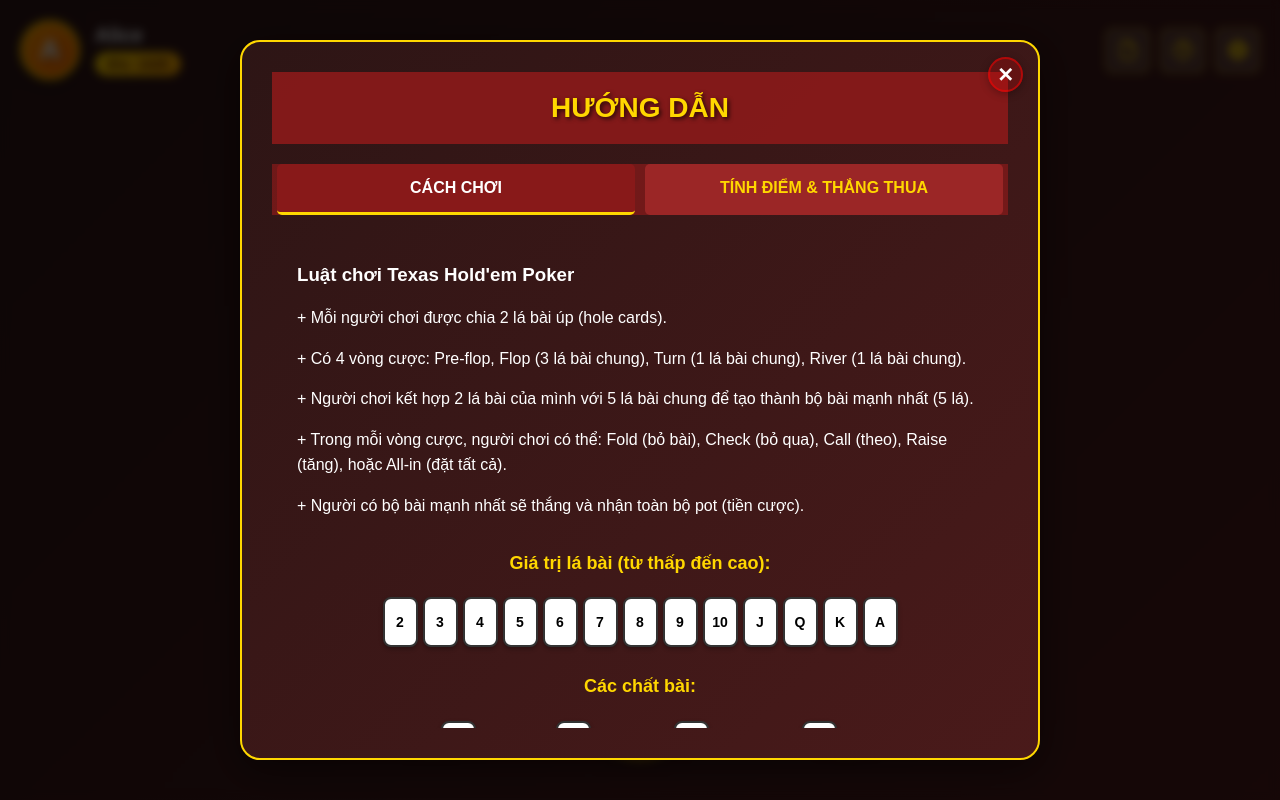
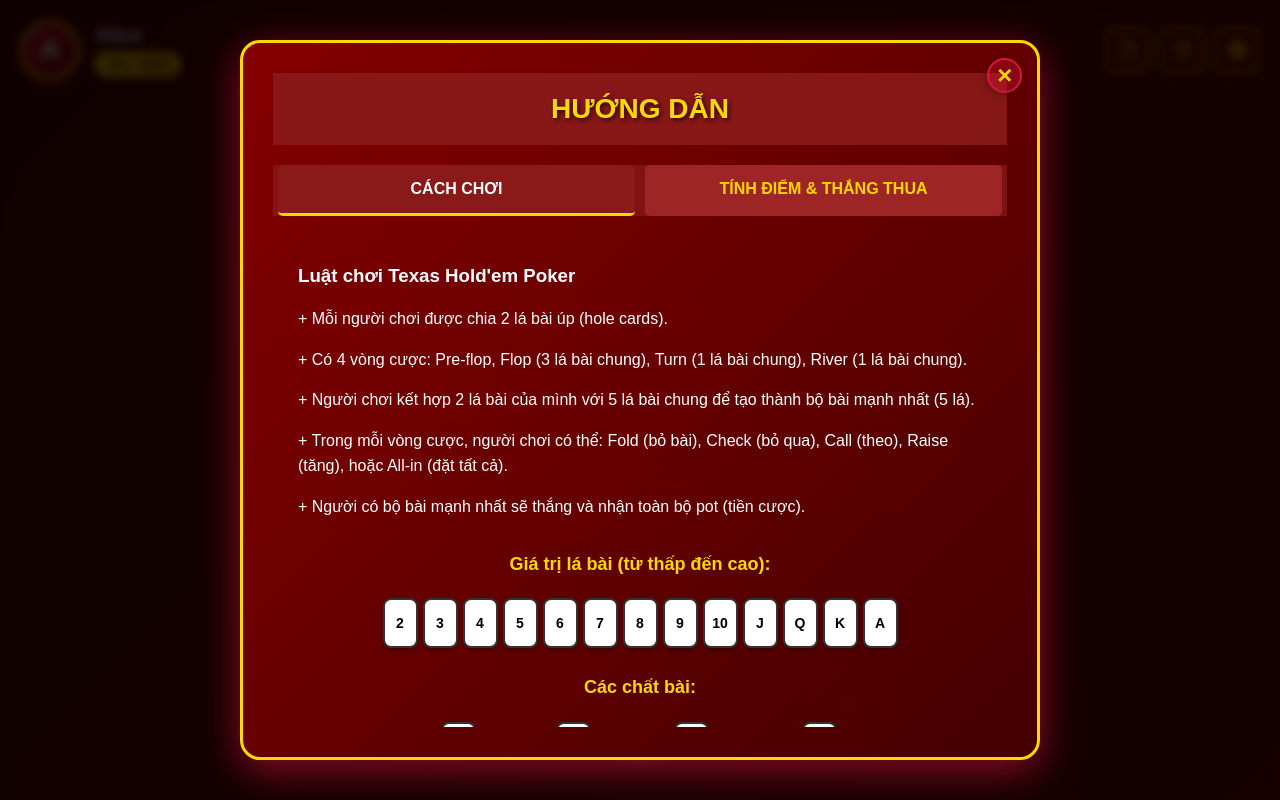
Before and after one commit to mrpoponep/card-game_FE, a React (Vite) app: page / in a window 1280 px wide. Both pictures are taken after a click on the button 1182 px from the left and 50 px from the top of the page. Built offline with nearby package versions, Linux system fonts and the light colour scheme; no server answers.

Commit message:
Fix home screen color theme

```diff
--- a/frontend/src/pages/home/Home.css
+++ b/frontend/src/pages/home/Home.css
@@ -10,7 +10,7 @@ html, body {
     width: 100%;
     height: 100%;
     overflow: hidden;
-    background: #2d1515;
+    background: #460000;
 }
 
 #root {
@@ -30,8 +30,7 @@ html, body {
     height: 100vh;
     margin: 0;
     padding: 20px;
-    background:
-            linear-gradient(135deg, #2d1515 0%, #4a1a1a 25%, #5a1515 50%, #4a1a1a 75%, #2d1515 100%);
+    background: linear-gradient(135deg, rgba(139, 0, 0, 0.95) 0%, rgba(70, 0, 0, 0.98) 50%, rgba(139, 0, 0, 0.95) 100%);
     background-size: 400% 400%;
     animation: gradientShift 15s ease infinite;
     display: flex;
@@ -43,6 +42,12 @@ html, body {
     position: fixed;
     top: 0;
     left: 0;
+}
+
+@keyframes gradientShift {
+    0% { background-position: 0% 50%; }
+    50% { background-position: 100% 50%; }
+    100% { background-position: 0% 50%; }
 }
 
 /* ========================================
@@ -68,7 +73,7 @@ html, body {
     width: 60px;
     height: 60px;
     border-radius: 50%;
-    background: linear-gradient(135deg, #ff9500 0%, #ff6b00 100%);
+    background: linear-gradient(135deg, #dc143c 0%, #8B0000 100%);
     border: 3px solid #FFD700;
     display: flex;
     align-items: center;
@@ -77,7 +82,7 @@ html, body {
     font-weight: bold;
     color: white;
     text-shadow: 2px 2px 4px rgba(0, 0, 0, 0.5);
-    box-shadow: 0 4px 10px rgba(0, 0, 0, 0.3);
+    box-shadow: 0 4px 10px rgba(220, 20, 60, 0.6);
 }
 
 .user-details {
@@ -102,12 +107,12 @@ html, body {
 
 .elo-badge {
     background: linear-gradient(135deg, #FFD700 0%, #FFA500 100%);
-    color: #3d0a0a;
+    color: #460000;
     padding: 4px 12px;
     border-radius: 15px;
     font-weight: bold;
     font-size: 14px;
-    box-shadow: 0 2px 6px rgba(0, 0, 0, 0.3);
+    box-shadow: 0 2px 6px rgba(255, 215, 0, 0.5);
 }
 
 .top-right-icons {
@@ -118,8 +123,8 @@ html, body {
 .icon-btn {
     width: 45px;
     height: 45px;
-    background: rgba(255, 255, 255, 0.15);
-    border: 2px solid rgba(255, 215, 0, 0.4);
+    background: rgba(139, 0, 0, 0.6);
+    border: 2px solid #FFD700;
     border-radius: 8px;
     display: flex;
     align-items: center;
@@ -137,7 +142,7 @@ html, body {
 }
 
 .icon-btn:hover {
-    background: rgba(255, 215, 0, 0.3);
+    background: rgba(220, 20, 60, 0.8);
     transform: scale(1.05);
     box-shadow: 0 4px 12px rgba(255, 215, 0, 0.4);
 }
@@ -150,7 +155,7 @@ html, body {
     display: flex;
     align-items: center;
     gap: 15px;
-    background: linear-gradient(135deg, rgba(255, 215, 0, 0.2) 0%, rgba(255, 165, 0, 0.15) 100%);
+    background: linear-gradient(135deg, rgba(139, 0, 0, 0.7) 0%, rgba(70, 0, 0, 0.8) 100%);
     padding: 12px 25px;
     border-radius: 50px;
     border: 2px solid #FFD700;
@@ -200,7 +205,7 @@ html, body {
 }
 
 .action-btn {
-    background: linear-gradient(135deg, #8B1A1A 0%, #A52A2A 100%);
+    background: linear-gradient(135deg, #8B0000 0%, #dc143c 100%);
     border: 3px solid rgba(255, 215, 0, 0.6);
     border-radius: 20px;
     padding: 20px;
@@ -222,6 +227,7 @@ html, body {
     transform: translateY(-5px);
     box-shadow: 0 10px 30px rgba(255, 215, 0, 0.4);
     border-color: #FFD700;
+    background: linear-gradient(135deg, #dc143c 0%, #ff1744 100%);
 }
 
 .action-btn::before {
@@ -241,7 +247,7 @@ html, body {
 }
 
 .play-now-btn {
-    background: linear-gradient(135deg, #A52A2A 0%, #C83E3E 100%);
+    background: linear-gradient(135deg, #dc143c 0%, #ff1744 100%);
     border-width: 4px;
     border-color: #FFD700;
     min-width: 220px;
@@ -251,6 +257,7 @@ html, body {
 
 .play-now-btn:hover {
     transform: scale(1.15) translateY(-5px);
+    background: linear-gradient(135deg, #ff1744 0%, #ff4569 100%);
 }
 
 .btn-icon {
@@ -338,8 +345,8 @@ html, body {
 }
 
 .bottom-btn {
-    background: rgba(139, 26, 26, 0.7);
-    border: 2px solid rgba(255, 215, 0, 0.4);
+    background: rgba(139, 0, 0, 0.7);
+    border: 2px solid rgba(255, 215, 0, 0.6);
     border-radius: 50%;
     width: 90px;
     height: 90px;
@@ -355,7 +362,7 @@ html, body {
 }
 
 .bottom-btn:hover {
-    background: rgba(139, 26, 26, 0.9);
+    background: rgba(220, 20, 60, 0.9);
     border-color: #FFD700;
     transform: scale(1.1);
     box-shadow: 0 6px 18px rgba(255, 215, 0, 0.4);
@@ -375,11 +382,15 @@ html, body {
 }
 
 .select-table-btn {
-    background: linear-gradient(135deg, #8B1A1A 0%, #5a1515 100%);
+    background: linear-gradient(135deg, #8B0000 0%, #460000 100%);
     border: 3px solid #FFD700;
     width: 100px;
     height: 100px;
     border-radius: 50%;
+}
+
+.select-table-btn:hover {
+    background: linear-gradient(135deg, #dc143c 0%, #8B0000 100%);
 }
 
 .table-icon {
@@ -407,7 +418,7 @@ html, body {
     left: 0;
     width: 100vw;
     height: 100vh;
-    background: rgba(0, 0, 0, 0.7);
+    background: rgba(0, 0, 0, 0.8);
     backdrop-filter: blur(5px);
     display: flex;
     justify-content: center;
@@ -439,14 +450,14 @@ html, body {
 }
 
 .modal-container {
-    background: linear-gradient(135deg, #2d1515 0%, #4a1a1a 100%);
-    border: 2px solid #FFD700;
+    background: linear-gradient(135deg, rgba(139, 0, 0, 0.95) 0%, rgba(70, 0, 0, 0.98) 100%);
+    border: 3px solid #FFD700;
     border-radius: 20px;
     padding: 30px;
     max-width: 90%;
     max-height: 90%;
     overflow-y: auto;
-    box-shadow: 0 10px 40px rgba(0, 0, 0, 0.5);
+    box-shadow: 0 10px 40px rgba(220, 20, 60, 0.6);
     animation: slideIn 0.3s ease;
     position: relative;
 }
@@ -481,9 +492,9 @@ html, body {
     position: absolute;
     top: 15px;
     right: 15px;
-    background: rgba(255, 0, 0, 0.2);
-    border: 2px solid rgba(255, 0, 0, 0.5);
-    color: white;
+    background: rgba(220, 20, 60, 0.3);
+    border: 2px solid #dc143c;
+    color: #FFD700;
     width: 35px;
     height: 35px;
     border-radius: 50%;
@@ -497,9 +508,10 @@ html, body {
 }
 
 .modal-close-btn:hover {
-    background: rgba(255, 0, 0, 0.4);
-    border-color: rgba(255, 0, 0, 0.8);
+    background: rgba(220, 20, 60, 0.6);
+    border-color: #FFD700;
     transform: scale(1.1);
+    color: white;
 }
 
 .modal-header {
```
